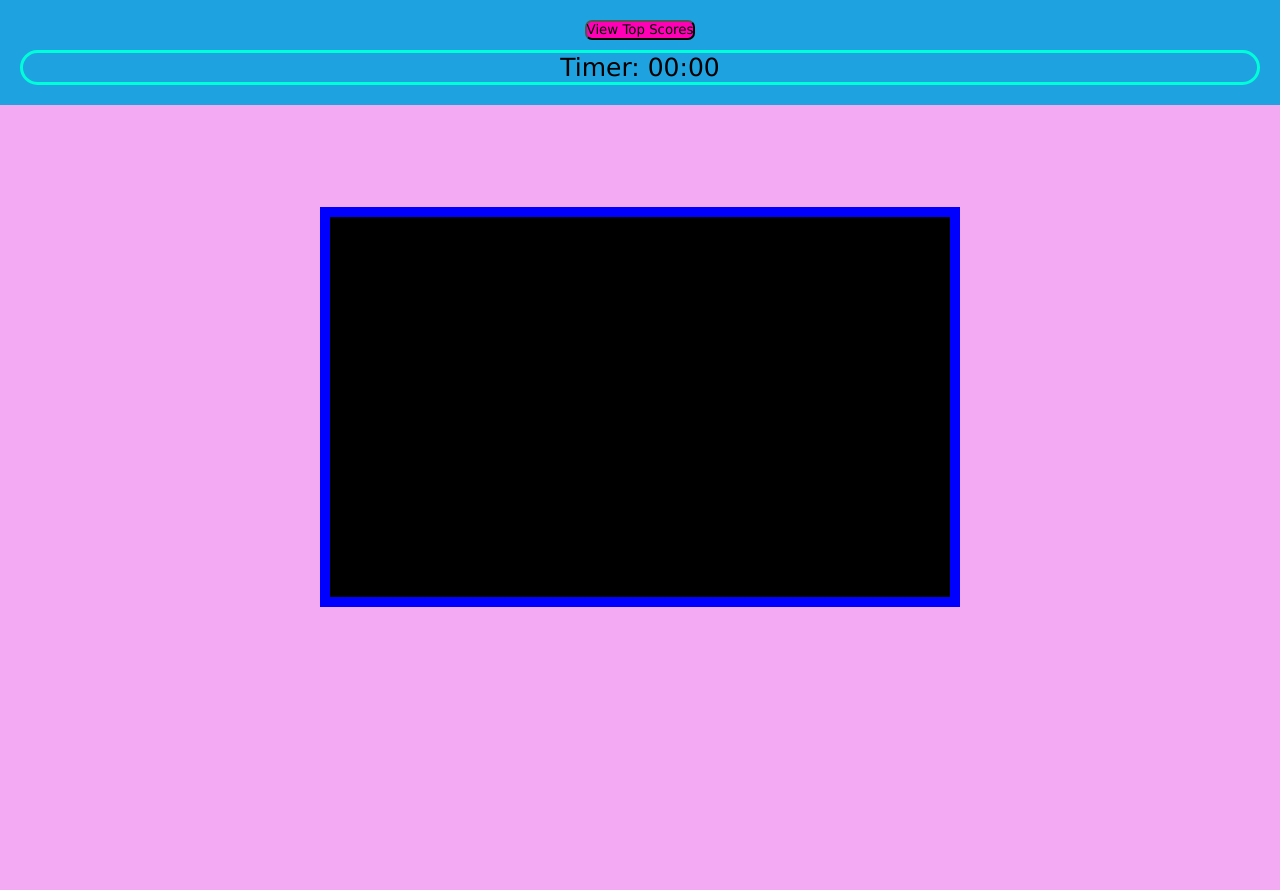
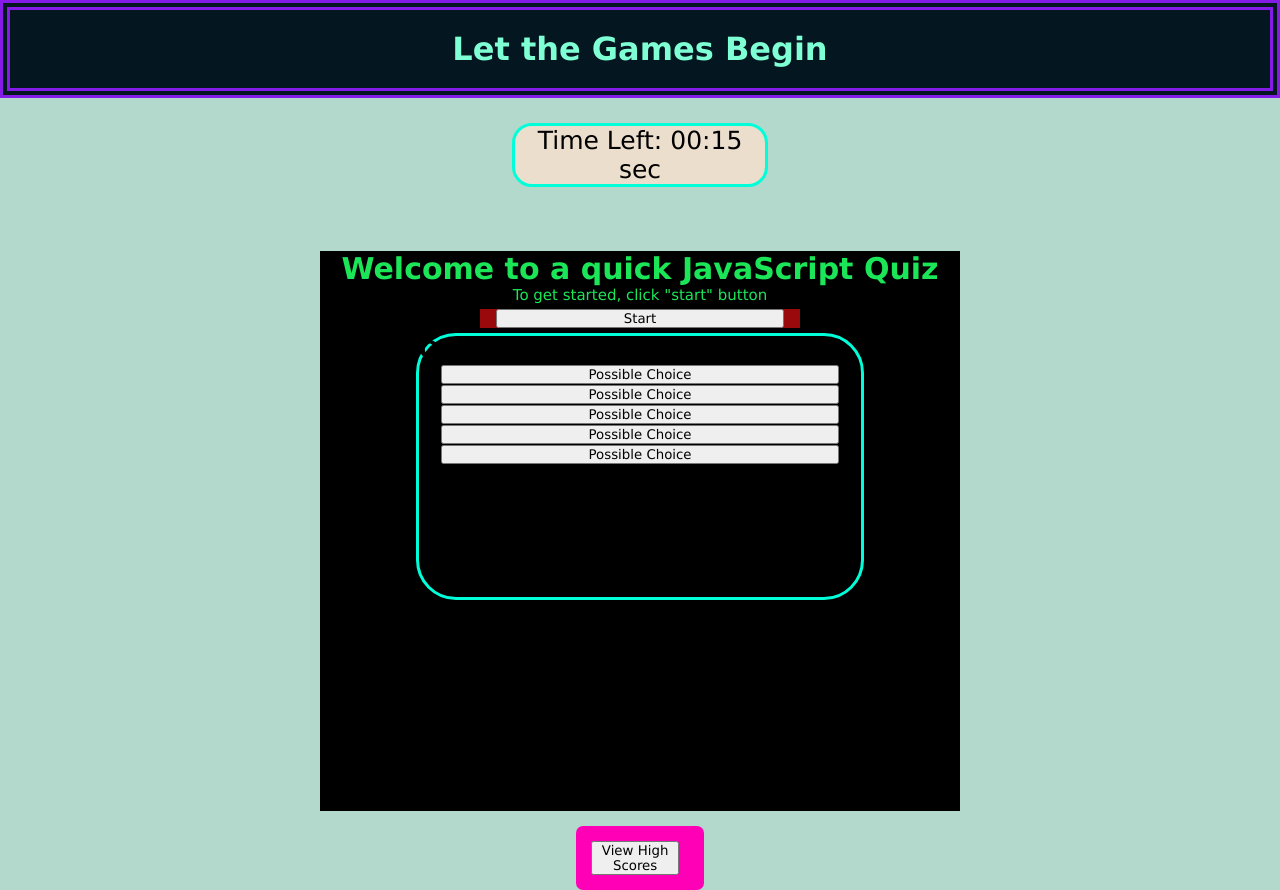
Before and after one commit to Chongi23/Quick-JavaScript-Coding-Quiz, a plain HTML site: page index.html in a window 1280 px wide. Before the commit the page ends 800 px from the top, so only its background shows below. Drawn offline with Linux system fonts and the light colour scheme.

Commit message:
updated HTML, CSS

```diff
--- a/assets/css/style.css
+++ b/assets/css/style.css
@@ -3,7 +3,6 @@
 *{
     margin: 0;
     padding: 0;
-    box-sizing: border-box;
     font-family: Verdana, Geneva, Tahoma, sans-serif ;
 }
 /* staring with the display bar up top, we move down the html skeleton to style the css selectors*/
@@ -12,50 +11,112 @@
  .display-bar {
     /*made padding to 20px so display bar isnt squished together*/
     padding: 20px;
-    background-color: rgb(31, 163, 224);
-    /*Timer and view score are both centered*/
+    border-style: double;
+    border-width: 10px;
+    color:aquamarine;
+    border-color: rgb(132, 27, 230);
+    background-color: rgb(4, 23, 32);
     text-align: center;
 
  }
- /*We will style the  display-bar p tag here*/
- .display-bar p {
+ /*We are styling our timer*/
+ #par1 {
+    text-align: center;
+    margin-top: 25px;
+    margin-right: 40%;
+    margin-left: 40%;
+    margin-bottom: 5px;
     border-width: 3px;
     border-style:solid;
     border-radius: 20px;
     border-color:rgb(0, 255, 217);
+    background-color: rgb(236, 222, 205);
     font-size: 25px;
     color: black;
  }
- /* Here we can style our one button in display bar*/
-/*ASK how you can move the button up a little so it isnt sitting on the timer*/
-/*ADDED marin to bottem of button to adjust up*/
+ /* Here we can style our "View high Scores" button at bottom of the page*/
 
-button{
+.vhs{
+
+ font-size: 25px;
+ padding-top: 15px;
+ padding-bottom: 15px;
+ padding-right:15px;
+ padding-left: 15px;
  background-color: rgb(255, 0, 183);
- padding-bottom: 1px;
  border-radius: 7px;
- border-style: outset;
- margin-bottom: 10px;
+ margin-left: 45%;
+ margin-right: 45%;
  }
 
- /*Body of the doctument along with deifferent classes are styled here*/
+ /*Body of the doctument, maybe add a better backgroynd??*/
 
 body{
 
-    background-color: rgb(243, 170, 243);
+    background-color: rgba(14, 134, 98, 0.315);
 }
-/*This is where we style our quiz container or box, margins modified to adjust to center of the body*/
+/*Here we style our header and main content*/
 
 .quiz-container {
 
-   margin-top: 8%;
+   margin-top: 5%;
+   margin-bottom: 15px;
    margin-left: 25%;
-   height: 50%;
+   height: 70%;
    width: 50%;
    background-color: black;
-   border: 10px solid blue
+
 
 }
 
 
-/*Header section*/
+/* Styling h1 and p*/
+.quiz-intro  {
+
+    font-size: 15px;
+    text-align: center;
+    margin-top: 5px;
+    color:rgb(27, 230, 88);
+}
+
+/*Start Button*/
+#start-button{
+    padding: 0;
+    border: none;
+    background: none;
+    width: 50%;
+    margin-top: 5px;
+    margin-bottom: 5px;
+    margin-left: 25%;
+    font-size: 50px;
+    text-align: center;
+    color:rgb(193, 230, 27);
+    background-color:rgb(154, 10, 13);
+}
+ /*this Section will hold the main content of the quiz*/
+main {
+    display: block;
+    margin-right: 15%;
+    margin-left: 15%;
+    border-width: 3px;
+    border-style:solid;
+    border-radius: 40px;
+    border-color:rgb(0, 255, 217);
+}
+
+
+    .questions-screen ul {
+        text-align: center;
+        color:aliceblue;
+        list-style-type: none;;
+        margin-bottom: 30%;
+
+
+}
+
+
+
+
+button{
+    width: 90%;
+}
--- a/index.html
+++ b/index.html
@@ -8,28 +8,65 @@
        </head>
 
     <body>
+        <!---This container will hold "View High Scores" button-->
+        <div class="display-bar">
+        <h1>Let the Games Begin</h1>
 
-<!---Top display bar that will hold view scores button and timer--->
+        </div>
 
-<div class="display-bar">
-<button>View Top Scores</button>
-<p>Timer: 00:00</p>
-</div>
+        <!---placed <p> below display bar and above quiz-->
+        <p id="par1">Time Left: 00:15 sec</p>
+
 
 <!--Div that will contain quiz header and main content--->
 <div class="quiz-container">
-    <!---Header for quiz --->
-    <header class="initial-pop-up">
 
+    <!---Header for quiz, intro, assigning class for h1 and --->
+    <header class="quiz-intro">
+        <h1>Welcome to a quick JavaScript Quiz</h1>
+        <p>To get started, click "start" button</p>
     </header>
-<!---This will be where main content is located-->
+        <!---Giving "Start-Game" button it's own container and added ir and href.-->
+        <div id="start-button">
+        <button>Start</button>
+    </div>
+
+<!---This will be where main/quiz content will be located-->
     <main>
+
+        <!---Questions promts whill begin-->
+        <section class="questions-screen">
+             <!---Carouseling Questions will be located here.-->
+        <h2>Question</h2>
+
+        <!---The ul of choices, "choice-buttons id created for href"-->
+         <ul>
+
+            <li><button>Possible Choice</button></li>
+            <li><button>Possible Choice</button></li>
+            <li><button>Possible Choice</button></li>
+            <li><button>Possible Choice</button></li>
+            <li><button>Possible Choice</button></li>
+
+        </ul>
+
+    </section>
+
+
+    <section class ="finished-quiz-screen">
+
+    </section>
+
 
     </main>
 
 </div>
-
-
+<!--how can i have the button on its own without a div-->
+<section class="vhs"><button>View High Scores</button>
+</section>
     </body>
 
+<foorter>
+
+</foorter>
 </html>
```
